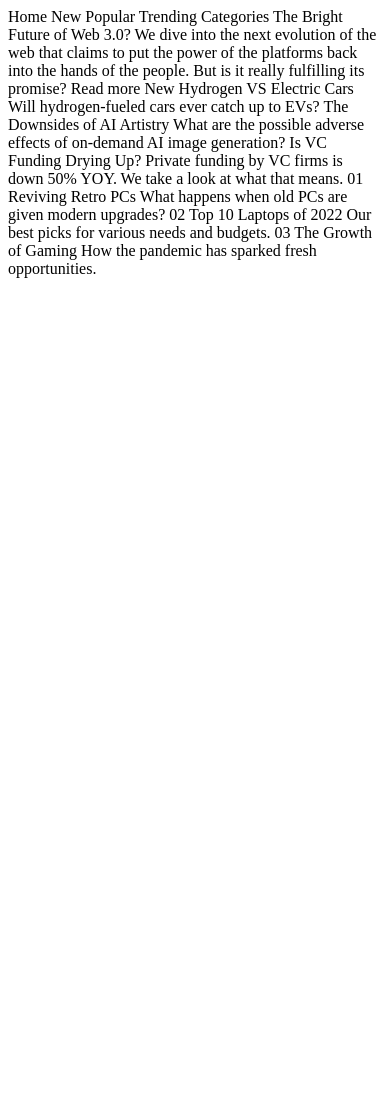
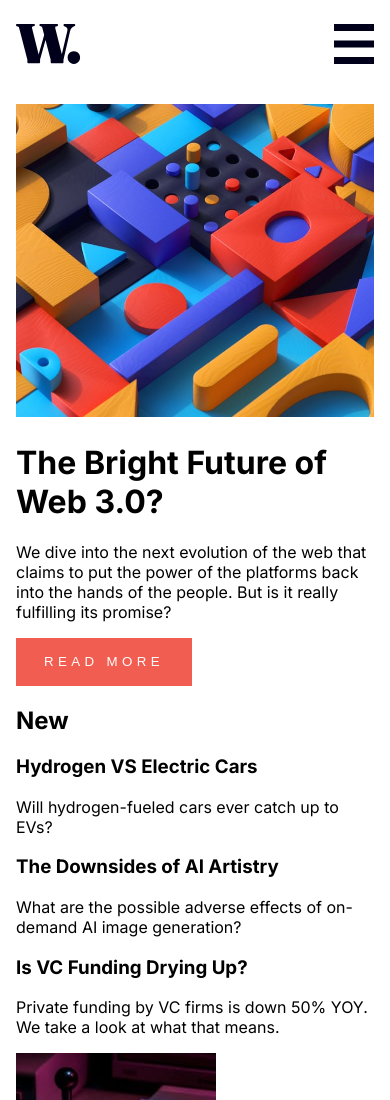
Before and after one commit to Chris94Lee/News-Homepage, a plain HTML site: page index.html in a window 390 px wide. Shown: the top 1100 px of the page. Before the commit the page ends 844 px from the top, so only its background shows below. Drawn offline with Linux system fonts and the light colour scheme.

Commit message:
Added layout to html file and started on CSS

```diff
--- a/index.html
+++ b/index.html
@@ -1,56 +1,82 @@
 <!DOCTYPE html>
 <html lang="en">
+
 <head>
   <meta charset="UTF-8">
-  <meta name="viewport" content="width=device-width, initial-scale=1.0"> <!-- displays site properly based on user's device -->
+  <meta name="viewport" content="width=device-width, initial-scale=1.0">
+  <!-- displays site properly based on user's device -->
 
   <link rel="icon" type="image/png" sizes="32x32" href="./images/favicon-32x32.png">
 
   <title>Frontend Mentor | News homepage</title>
+  <link rel="stylesheet" href="style.css">
+</head>
 
-  <!-- Feel free to remove these styles or customise in your own stylesheet 👍 -->
-  <style>
-    .attribution { font-size: 11px; text-align: center; }
-    .attribution a { color: hsl(228, 45%, 44%); }
-  </style>
-</head>
 <body>
+  <header>
+    <img src="/assets/images/logo.svg" alt="Company logo">
+    <img src="/assets/images/icon-menu.svg" alt="">
+    <nav>
+      <a href="">Home</a>
+      <a href="">New</a>
+      <a href="">Popular</a>
+      <a href="">Trending</a>
+      <a href="">Categories</a>
+    </nav>
+  </header>
+  <main>
+    <div class="firstSection">
+      <img src="/assets/images/image-web-3-mobile.jpg" alt="Main image" class="mainImage">
+      <h1>The Bright Future of Web 3.0?</h1>
+      <p>
+        We dive into the next evolution of the web that claims to put the power of the platforms back into the hands of
+        the people. But is it really fulfilling its promise?
+      </p>
+      <button>READ MORE</button>
+    </div>
+    <div class="secondSection">
+      <h2>New</h2>
+      <div class="newsSecond">
+        <h3>Hydrogen VS Electric Cars</h3>
+        <p>Will hydrogen-fueled cars ever catch up to EVs?</p>
+      </div>
+      <div class="newsSecond">
+        <h3>The Downsides of AI Artistry</h3>
+        <p>What are the possible adverse effects of on-demand AI image generation?</p>
+      </div>
+      <div class="newsSecond">
+        <h3>Is VC Funding Drying Up?</h3>
+        <p>Private funding by VC firms is down 50% YOY. We take a look at what that means.</p>
+      </div>
+    </div>
+    <div class="thirdSection">
+      <div class="news">
+        <img src="/assets/images/image-retro-pcs.jpg" alt="Retro pcs">
+        <div class="newsColumn">
+          <h2>01</h2>
+          <h3>Reviving Retro PCs</h3>
+          <p>What happens when old PCs are given modern upgrades?</p>
+        </div>
+      </div>
+      <div class="news">
+        <img src="/assets/images/image-top-laptops.jpg" alt="Laptop">
+        <div class="newsColumn">
+          <h2>02</h2>
+          <h3>Top 10 Laptops of 2022</h3>
+          <p>Our best picks for various needs and budgets.</p>
+        </div>
+      </div>
+      <div class="news">
+        <img src="/assets/images/image-gaming-growth.jpg" alt="Controller">
+        <div class="newsColumn">
+          <h2>03</h2>
+          <h3>The Growth of Gaming</h3>
+          <p>How the pandemic has sparked fresh opportunities.</p>
+        </div>
+      </div>
+    </div>
+    </div>
+  </main>
+</body>
 
-  Home
-  New
-  Popular
-  Trending
-  Categories
-
-  The Bright Future of Web 3.0?
-
-  We dive into the next evolution of the web that claims to put the power of the platforms back into the hands of the people.
-  But is it really fulfilling its promise?
-
-  Read more
-
-  New
-
-  Hydrogen VS Electric Cars
-  Will hydrogen-fueled cars ever catch up to EVs?
-
-  The Downsides of AI Artistry
-  What are the possible adverse effects of on-demand AI image generation?
-
-  Is VC Funding Drying Up?
-  Private funding by VC firms is down 50% YOY. We take a look at what that means.
-
-  01
-  Reviving Retro PCs
-  What happens when old PCs are given modern upgrades?
-
-  02
-  Top 10 Laptops of 2022
-  Our best picks for various needs and budgets.
-
-  03
-  The Growth of Gaming
-  How the pandemic has sparked fresh opportunities.
-
-</body>
 </html>
--- /dev/null
+++ b/style.css
@@ -0,0 +1,36 @@
+@import url('https://fonts.googleapis.com/css2?family=Inter:wght@400;700;800&display=swap');
+
+body{
+    margin: 0 auto;
+    font-family: 'Inter', sans-serif;
+}
+
+header{
+    display: flex;
+    flex-direction: row;
+    justify-content: space-between;
+    padding: 1.5rem 1rem;
+}
+
+nav{
+    display: none;
+}
+
+main{
+    display: flex;
+    flex-direction: column;
+    margin: 1rem;
+}
+
+.mainImage{
+    width: 100%;
+}
+
+button{
+    color: #FFFDFA;
+    background: #F15D51;
+    border: none;
+    width: 11rem;
+    height: 3rem;
+    letter-spacing: 4.375px
+}
```
Also changed, not shown: 1 other file.
